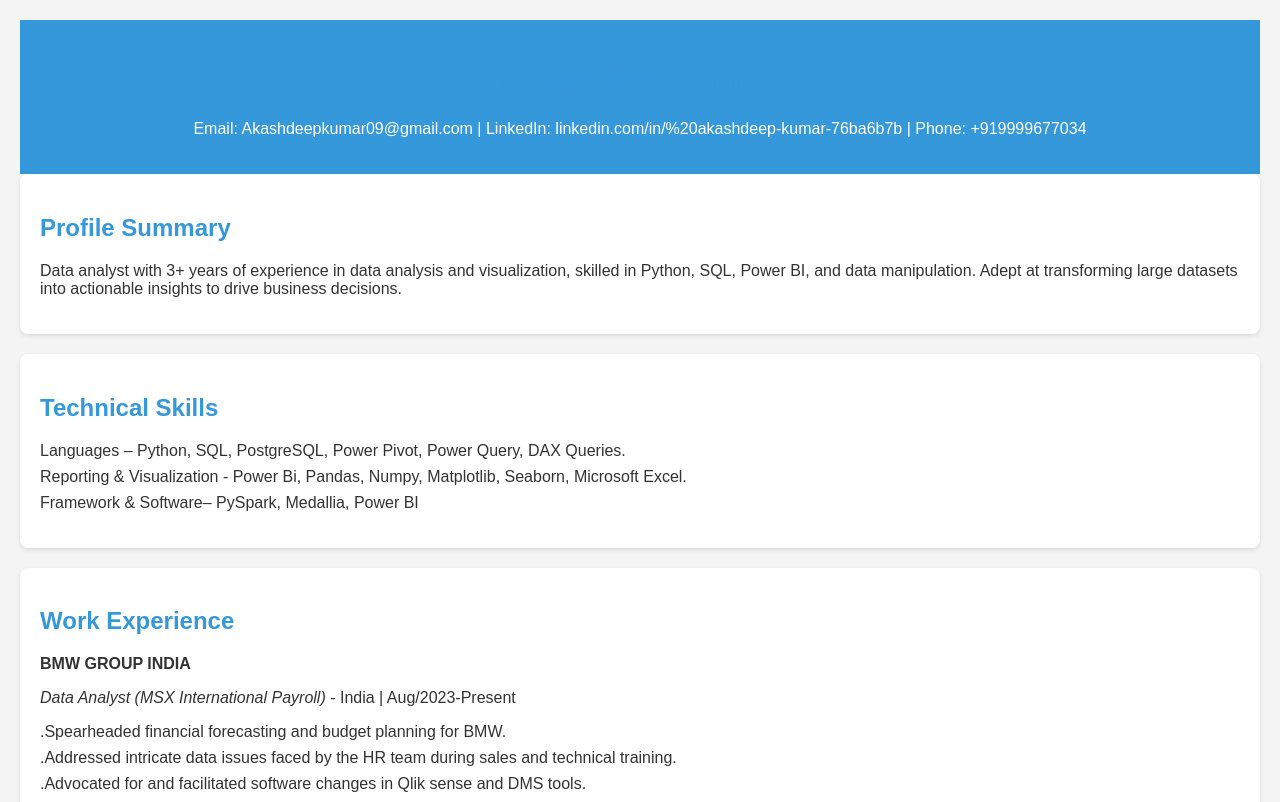
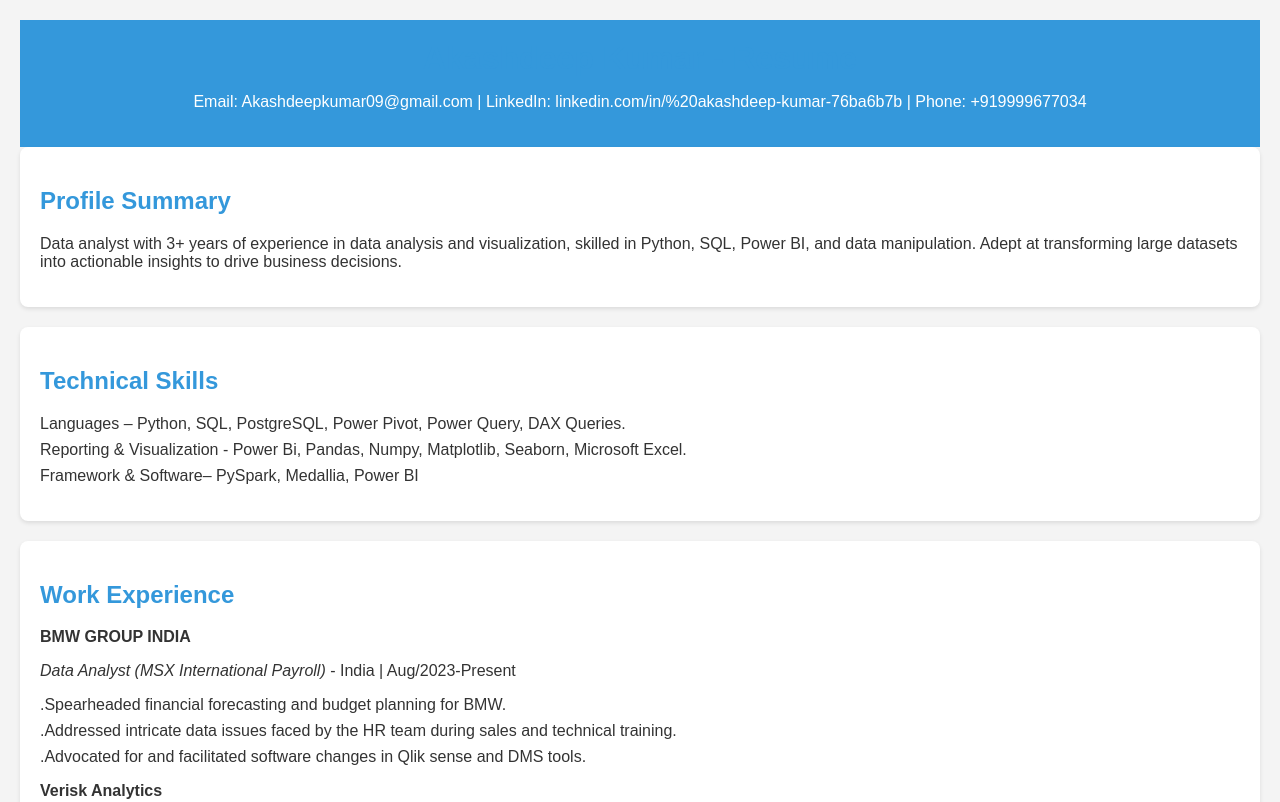
Before and after one commit to AkashdeepBerera/Resume-Projects, a plain HTML site: page index.html in a window 1280 px wide. Shown: the top 802 px of the page. Drawn offline with Linux system fonts and the light colour scheme.

Commit message:
Update index1.html

```diff
--- a/index.html
+++ b/index.html
@@ -16,6 +16,9 @@
             color: #fff;
             padding: 20px;
             text-align: center;
+        }
+        header h1 {
+            margin: 0;  /* Added to remove default margin */
         }
         h1, h2 {
             color: #3498db;
@@ -43,7 +46,7 @@
 <body>
 
     <header>
-        <h1>Akashdeep Kumar</h1>
+        <h1>Akashdeep Kumar - Resume</h1>
         <p>Email: Akashdeepkumar09@gmail.com | LinkedIn: linkedin.com/in/%20akashdeep-kumar-76ba6b7b | Phone: +919999677034</p>
     </header>
 
```
